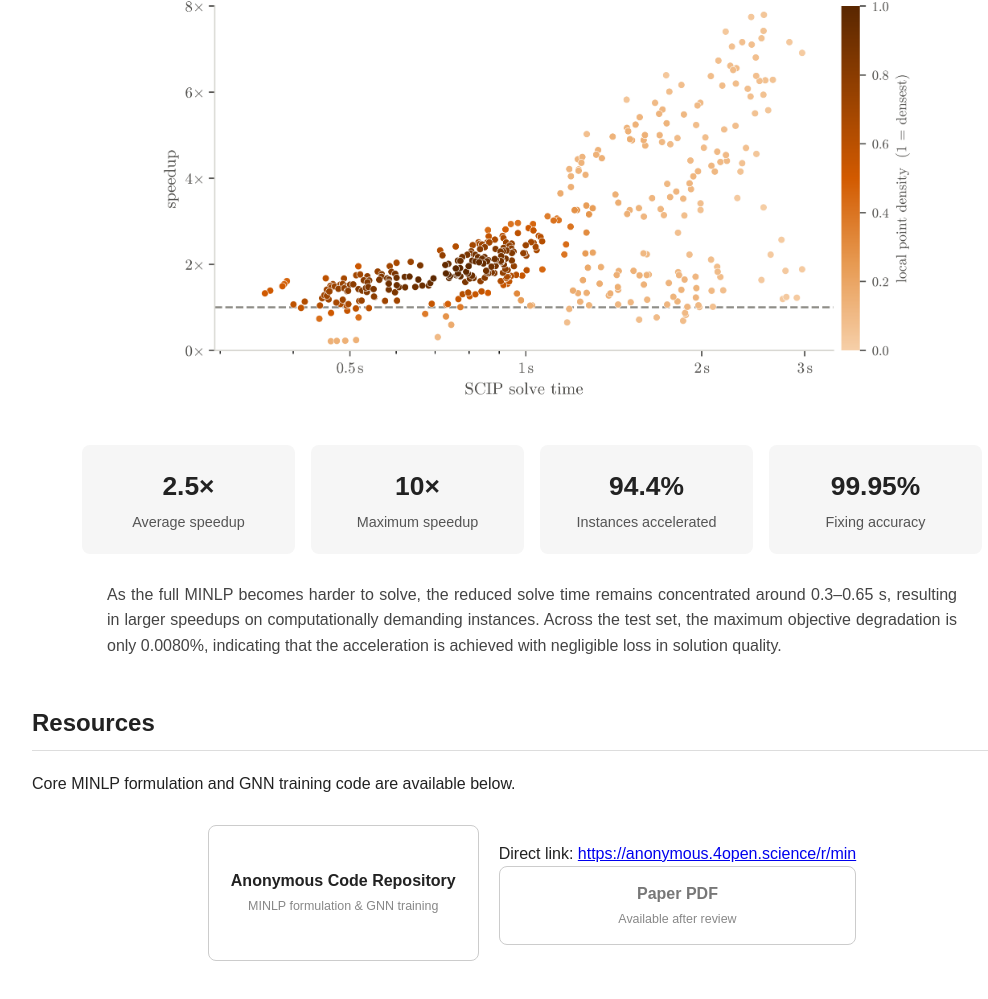
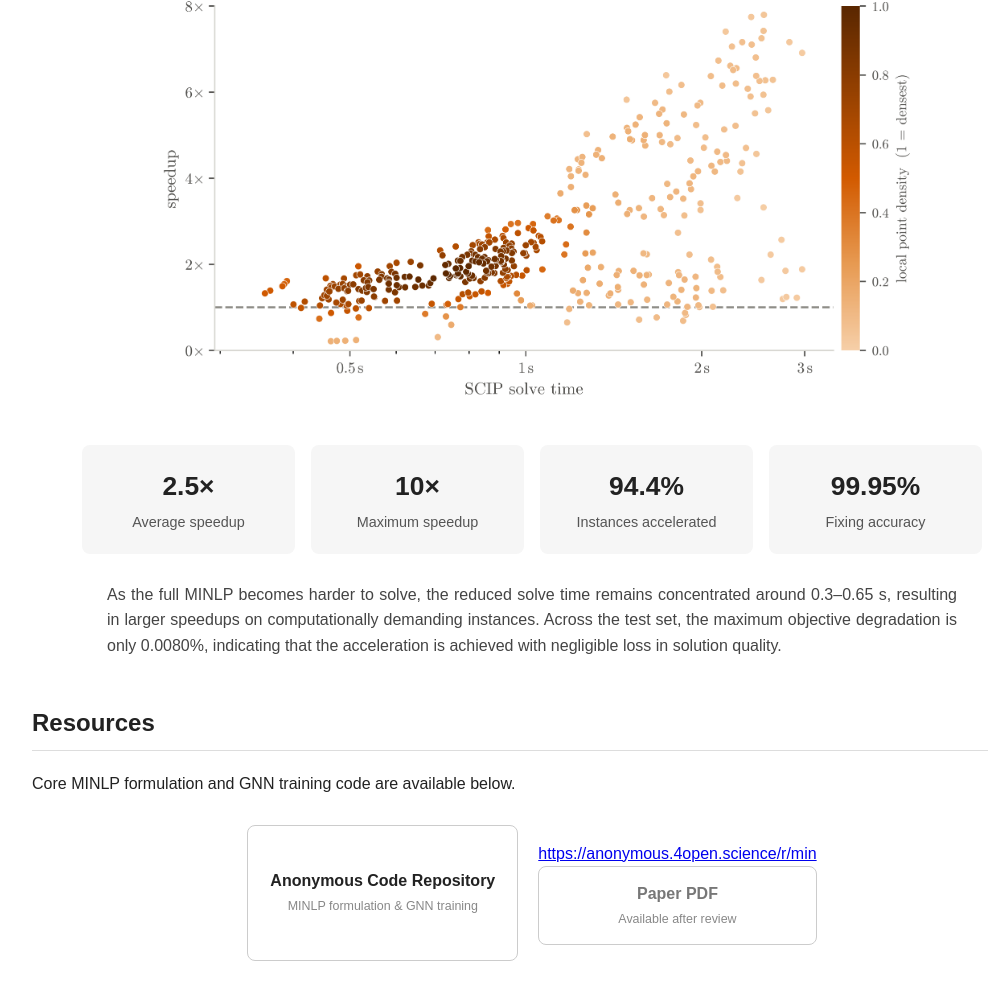
Before and after one commit to Bloodytaken/mixed-integer-dual-mpc-project, a plain HTML site: page index.html in a window 1280 px wide. Shown: the part 3602-4601 px from the top of the page, without its empty margins (108-1096 px from the left). Drawn offline with Linux system fonts and the light colour scheme.

Commit message:
Update index.html

```diff
--- a/index.html
+++ b/index.html
@@ -408,7 +408,6 @@
 </a>
 
 <p class="resource-link">
-  Direct link:
   <a href="https://anonymous.4open.science/r/minlp_gnn_driving-E42F/README.md"
      target="_blank" rel="noopener noreferrer">
     https://anonymous.4open.science/r/min
```
